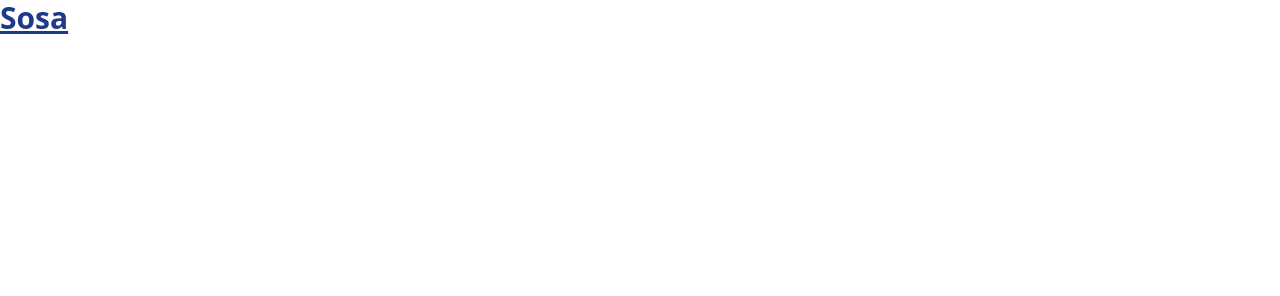
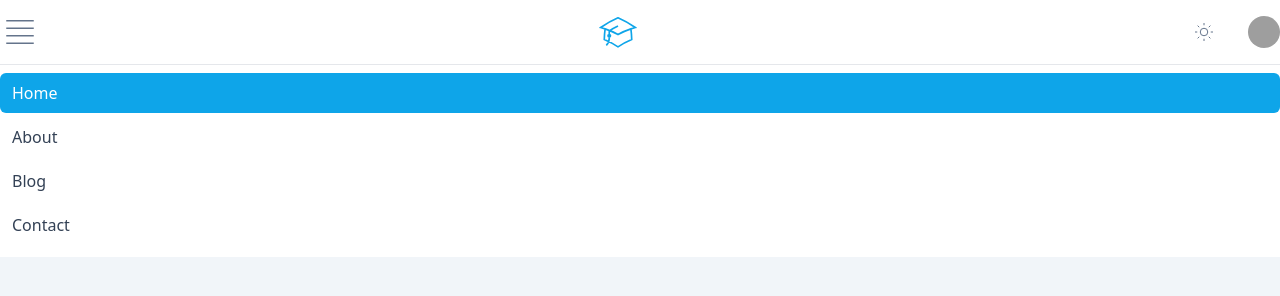
Before and after one commit to Alanblancas2305/Tailwind1, a website built with Vite: page index.html in a window 1280 px wide. Built offline with nearby package versions, Linux system fonts and the light colour scheme; grey boxes are pictures that could not be loaded.

Commit message:
Descripción de los cambios

```diff
--- a/index.html
+++ b/index.html
@@ -5,11 +5,37 @@
     <meta name="viewport" content="width=device-width, initial-scale=1.0">
 <script src="https://cdn.tailwindcss.com"></script>
 <link rel="stylesheet" href="./tailwind.css" >
-<body>
-    <h1 class="text-3xl font-bold underline text-blue-900">
-        Sosa
+<body class="bg-slate-100">
+    <header class="bg-white" px-6 shadow >
+        <div class="flex h-16 items-center justify-between">
+            <button class="text-slate-500 hover:bg-sky-500 hover:text-slate-100 rounded p-1 -ml-1 focus:ring-2 focus:ring-slate-200">
+                <svg xmlns="http://www.w3.org/2000/svg" fill="none" viewBox="0 0 24 24" strokeWidth={1.5} stroke="currentColor" class="h-10 w-10">
+                    <path strokeLinecap="round" strokeLinejoin="round" d="M3.75 5.25h16.5m-16.5 4.5h16.5m-16.5 4.5h16.5m-16.5 4.5h16.5" />
+                </svg>
+            </button>
+            <a class="text-sky-500" duration-200 hover:rotate-6 href="#">
+                <svg xmlns="http://www.w3.org/2000/svg" fill="none" viewBox="0 0 24 24" strokeWidth={1.5} stroke="currentColor" class="h-10 w-10">
+  <path strokeLinecap="round" strokeLinejoin="round" d="M4.26 10.147a60.438 60.438 0 0 0-.491 6.347A48.62 48.62 0 0 1 12 20.904a48.62 48.62 0 0 1 8.232-4.41 60.46 60.46 0 0 0-.491-6.347m-15.482 0a50.636 50.636 0 0 0-2.658-.813A59.906 59.906 0 0 1 12 3.493a59.903 59.903 0 0 1 10.399 5.84c-.896.248-1.783.52-2.658.814m-15.482 0A50.717 50.717 0 0 1 12 13.489a50.702 50.702 0 0 1 7.74-3.342M6.75 15a.75.75 0 1 0 0-1.5.75.75 0 0 0 0 1.5Zm0 0v-3.675A55.378 55.378 0 0 1 12 8.443m-7.007 11.55A5.981 5.981 0 0 0 6.75 15.75v-1.5" />
+</svg>
 
-    </h1
-    >
+            </a>
+            <div class="flex">
+                <button class="mr-4 text-slate-500  hover:text-sky-500 rounded-full focus:ring-2 focus:ring-slate-200 focus:ring-offset-1">
+                    <svg xmlns="http://www.w3.org/2000/svg" fill="none" viewBox="0 0 24 24" strokeWidth={1.5} stroke="currentColor" class="h-6 w-6">
+                        <path strokeLinecap="round" strokeLinejoin="round" d="M12 3v2.25m6.364.386-1.591 1.591M21 12h-2.25m-.386 6.364-1.591-1.591M12 18.75V21m-4.773-4.227-1.591 1.591M5.25 12H3m4.227-4.773L5.636 5.636M15.75 12a3.75 3.75 0 1 1-7.5 0 3.75 3.75 0 0 1 7.5 0Z" />
+                    </svg>
+                </button>
+                <button class="ml-4 text-slate-500  hover:text-sky-500 rounded-full focus:ring-2 focus:ring-slate-200 focus:ring-offset-1">
+                    <img class="h-8 w-8 rounded-full" src="https://ui-avatars.com/api?name=Alan+Blancas" alt="Alan Blancas">
+                </button>
+            </div>
+        </div>
+        <div class="space-y-1 pb-3 border-t pt-2">
+            <a href="#" class="block rounded-md px-3 py-2  bg-sky-500 text-white">Home</a>
+            <a href="#" class="block rounded-md px-3 py-2 text-slate-700 transition-colors hover:bg-sky-500 hover:text-white">About</a>
+            <a href="#" class="block rounded-md px-3 py-2 text-slate-700 transition-colors hover:bg-sky-500 hover:text-white">Blog</a>
+            <a href="#" class="block rounded-md px-3 py-2 text-slate-700 transition-colors hover:bg-sky-500 hover:text-white">Contact</a>
+        </div>
+    </header>
 </body>
 </html>
```
